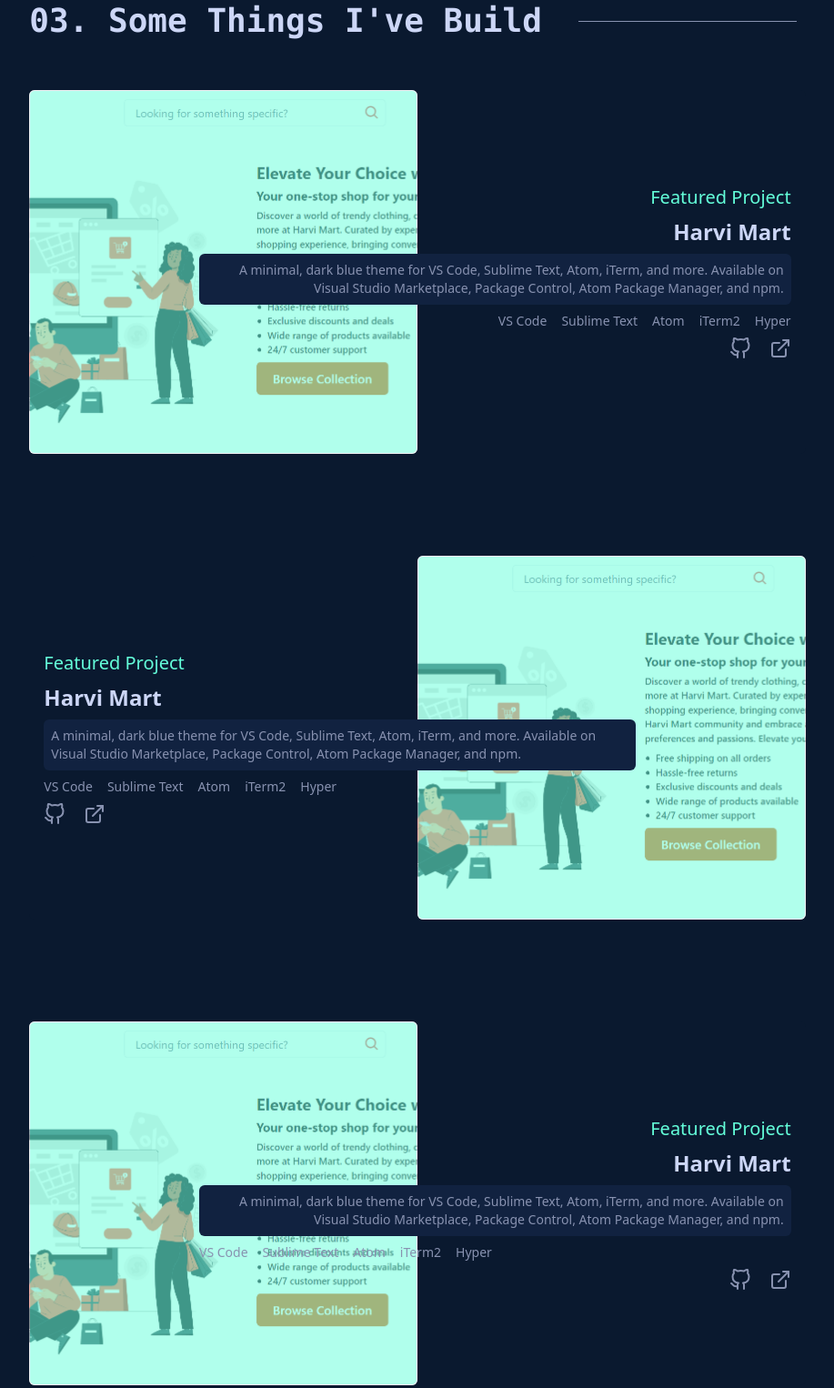
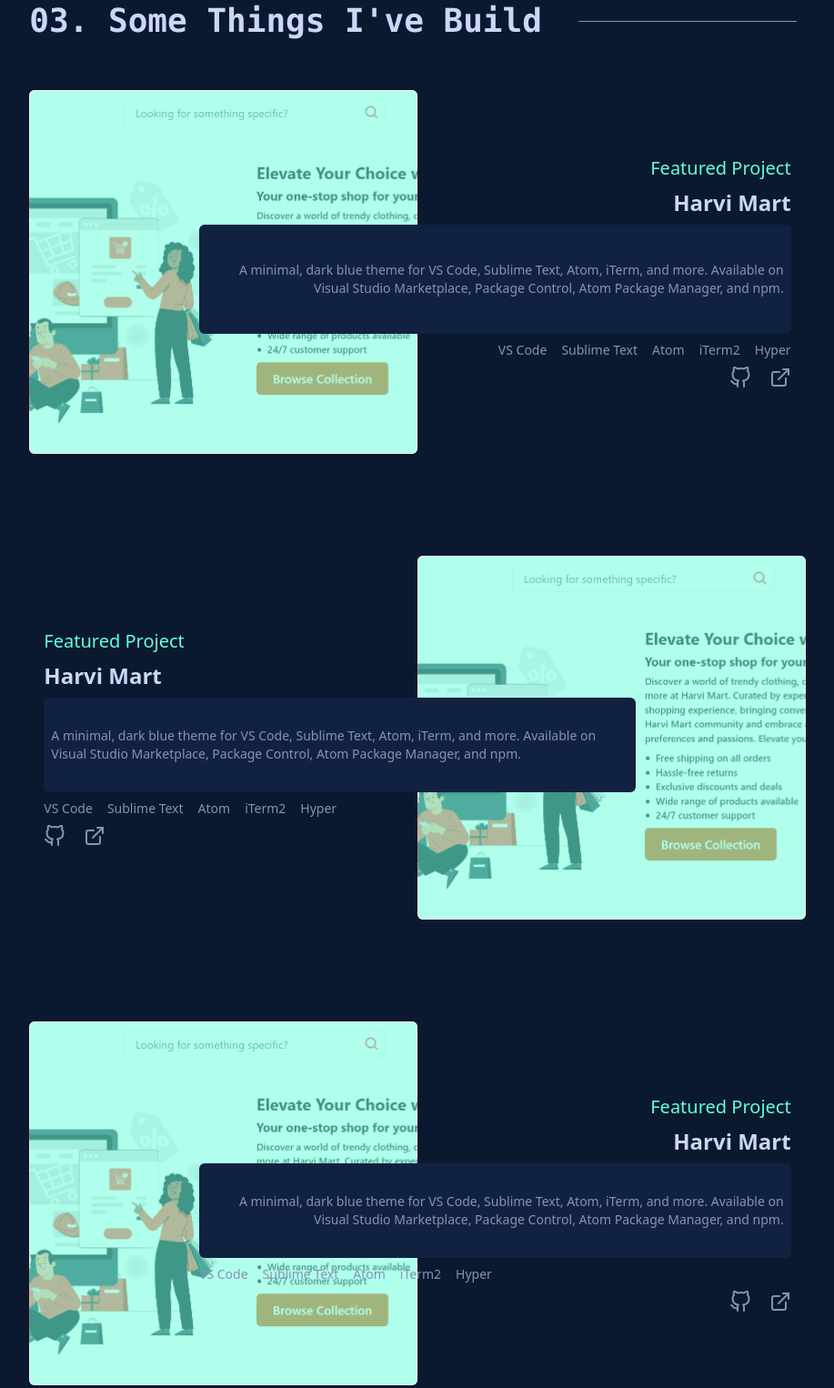
Before and after one commit to MTouthang/vite-vanilla, a website built with Vite: page index.html in a window 1280 px wide. Shown: the part 2071-3597 px from the top of the page at 91% size, without its empty margins (181-1098 px from the left). Built offline with nearby package versions, Linux system fonts and the light colour scheme; files whose address does not match are found by name.

Commit message:
update feature card

```diff
--- a/index.html
+++ b/index.html
@@ -406,7 +406,7 @@
             <p class="text-[#64FFDA]">Featured Project</p>
             <h3 class="text-[#CCD6F6] text-2xl font-extrabold">Harvi Mart</h3>
             <div class="bg-[#112240] rounded-md z-20 p-2 pl-0 md:pl-2">
-              <p class="text-sm">
+              <p class="text-sm md:py-8">
                 A minimal, dark blue theme for VS Code, Sublime Text, Atom,
                 iTerm, and more. Available on Visual Studio Marketplace, Package
                 Control, Atom Package Manager, and npm.
@@ -487,7 +487,7 @@
             <p class="text-[#64FFDA]">Featured Project</p>
             <h3 class="text-[#CCD6F6] text-2xl font-extrabold">Harvi Mart</h3>
             <div class="bg-[#112240] rounded-md z-20">
-              <p class="p-2 pl-0 text-sm md:pl-2">
+              <p class="p-2 pl-0 text-sm md:pl-2 md:py-8">
                 A minimal, dark blue theme for VS Code, Sublime Text, Atom,
                 iTerm, and more. Available on Visual Studio Marketplace, Package
                 Control, Atom Package Manager, and npm.
@@ -566,7 +566,7 @@
             <p class="text-[#64FFDA]">Featured Project</p>
             <h3 class="text-[#CCD6F6] text-2xl font-extrabold">Harvi Mart</h3>
             <div class="bg-[#112240] rounded-md z-20">
-              <p class="p-2 pl-0 text-sm md:pl-2">
+              <p class="p-2 pl-0 text-sm md:pl-2 md:py-8">
                 A minimal, dark blue theme for VS Code, Sublime Text, Atom,
                 iTerm, and more. Available on Visual Studio Marketplace, Package
                 Control, Atom Package Manager, and npm.
```
